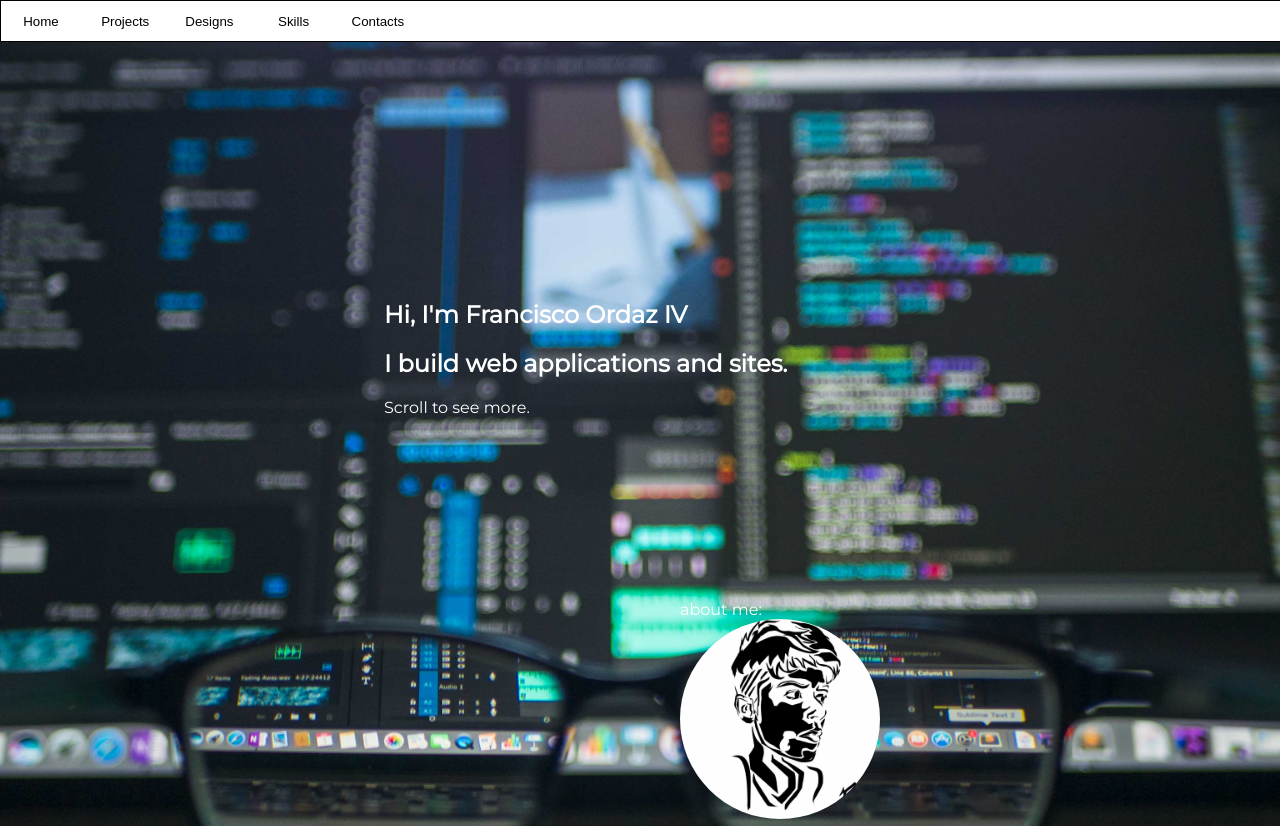
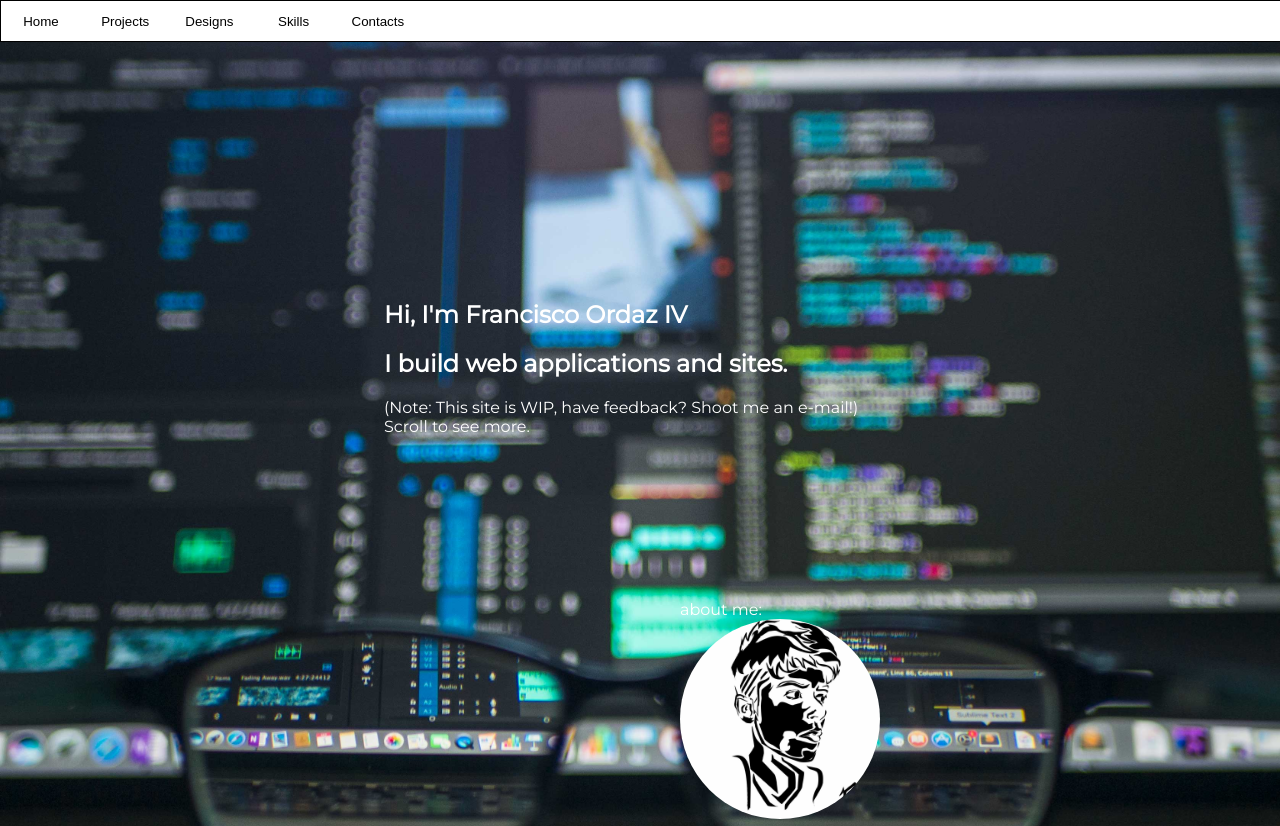
Before and after one commit to CescoIV/CescoIV.github.io, a plain HTML site: page index.html in a window 1280 px wide. Shown: the top 826 px of the page. Drawn offline with Linux system fonts and the light colour scheme.

Commit message:
minor text changes

```diff
--- a/index.html
+++ b/index.html
@@ -18,6 +18,7 @@
 			<div class="inner">
 				<h2>Hi, I'm Francisco Ordaz IV</h2>
 				<h2>I build web applications and sites.</h2>
+				<p>(Note: This site is WIP, have feedback? Shoot me an e-mail!)</p>
 
 				<div class="me">
 					<p>about me:</p>
```
